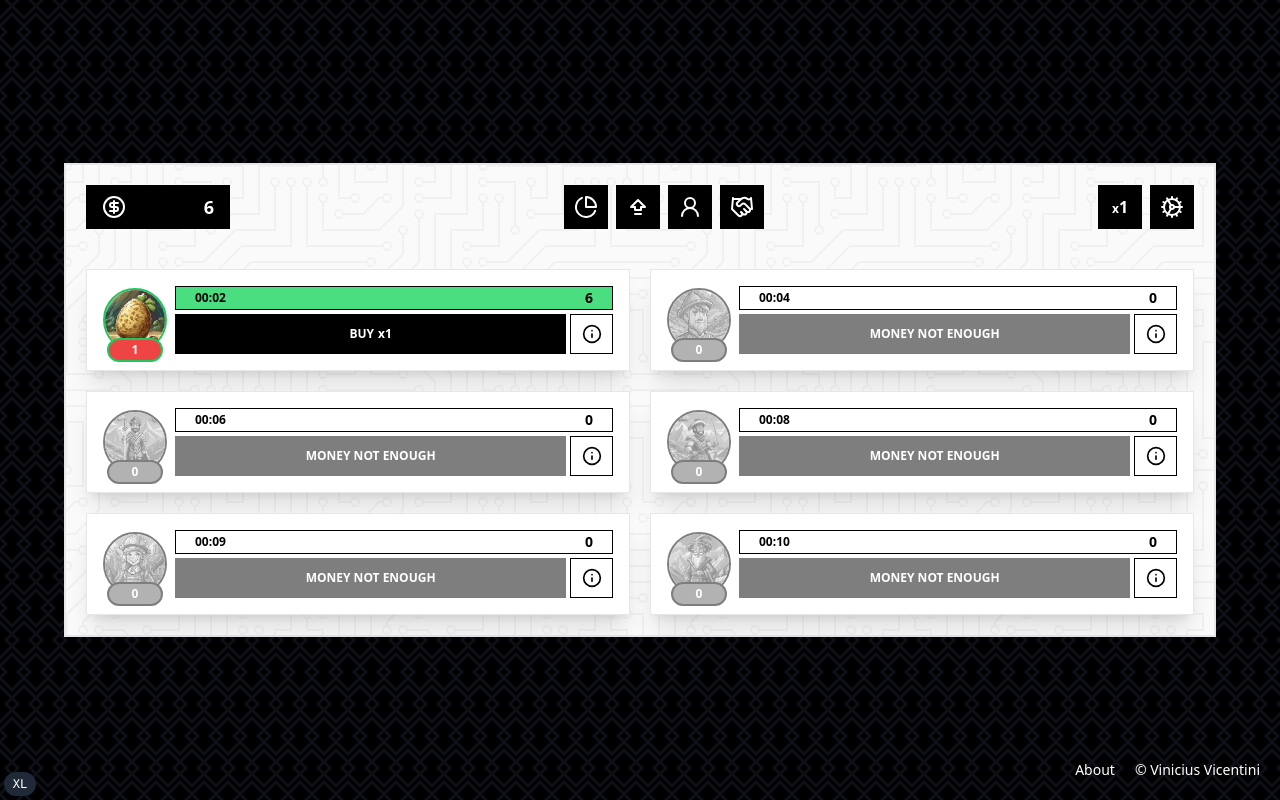
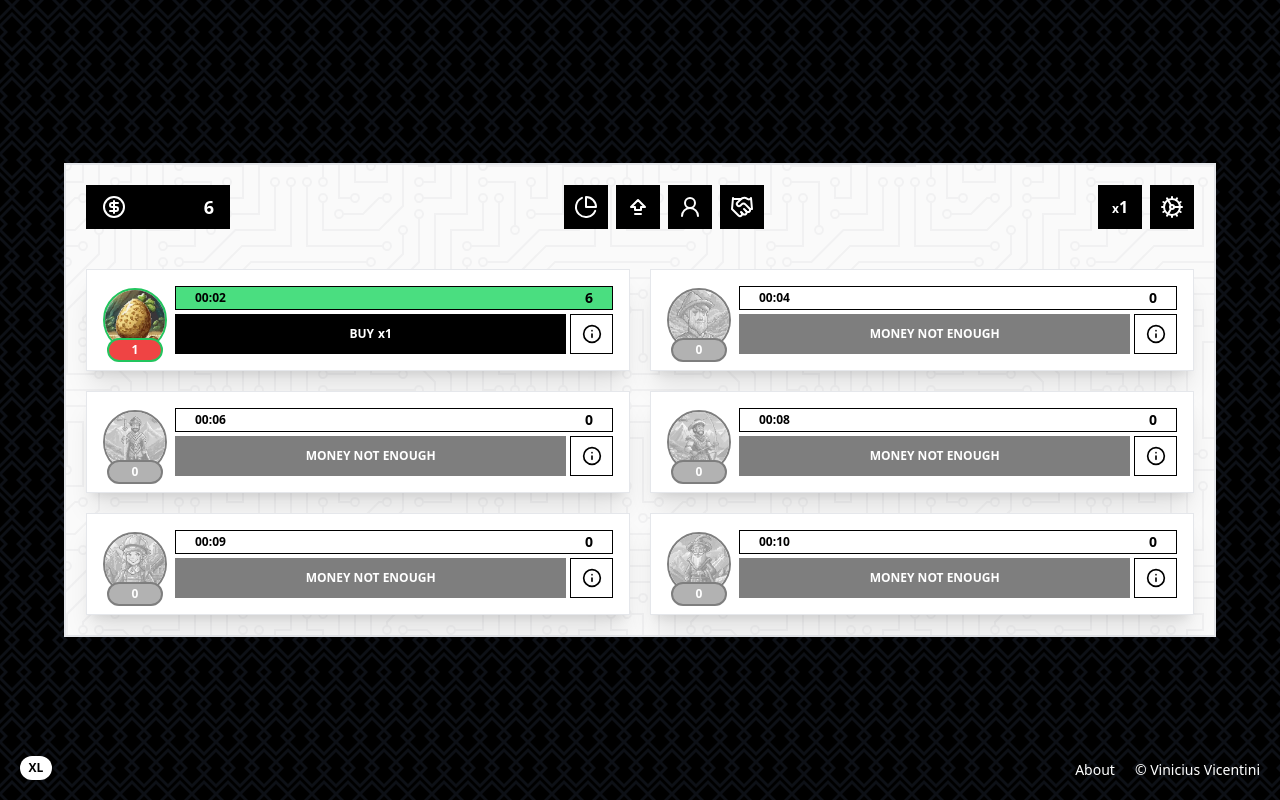
Before and after one commit to vinihvc/adventure, a React (Vite) app: page / in a window 1280 px wide. Built offline with nearby package versions, Linux system fonts and the light colour scheme; a web font is replaced by a local one.

Commit message:
updating styles

```diff
--- a/src/components/debug/tailwind-indicator.tsx
+++ b/src/components/debug/tailwind-indicator.tsx
@@ -2,8 +2,8 @@ export const TailwindIndicator = () => {
 	if (process.env.NODE_ENV === "production") return null;
 
 	return (
-		<div className="fixed bottom-1 left-1 z-50">
-			<div className="flex h-6 w-6 items-center justify-center rounded-full bg-gray-800 px-4 py-2 font-mono text-xs text-white">
+		<div className="fixed bottom-5 left-5 z-50">
+			<div className="flex h-6 w-6 items-center justify-center rounded-full bg-white px-4 py-2 font-semibold text-xs text-black">
 				<div className="block sm:hidden">XS</div>
 				<div className="hidden sm:block md:hidden lg:hidden xl:hidden 2xl:hidden">
 					SM
--- a/src/components/ui/factory/factory.upgrade.tsx
+++ b/src/components/ui/factory/factory.upgrade.tsx
@@ -111,7 +111,7 @@ export const FactoryUpgrade = (props: FactoryUpgradeProps) => {
 						</div>
 					</div>
 
-					<DialogFooter className="mt-5">
+					<DialogFooter>
 						<DialogClose asChild>
 							<Button>Close Info</Button>
 						</DialogClose>
```
